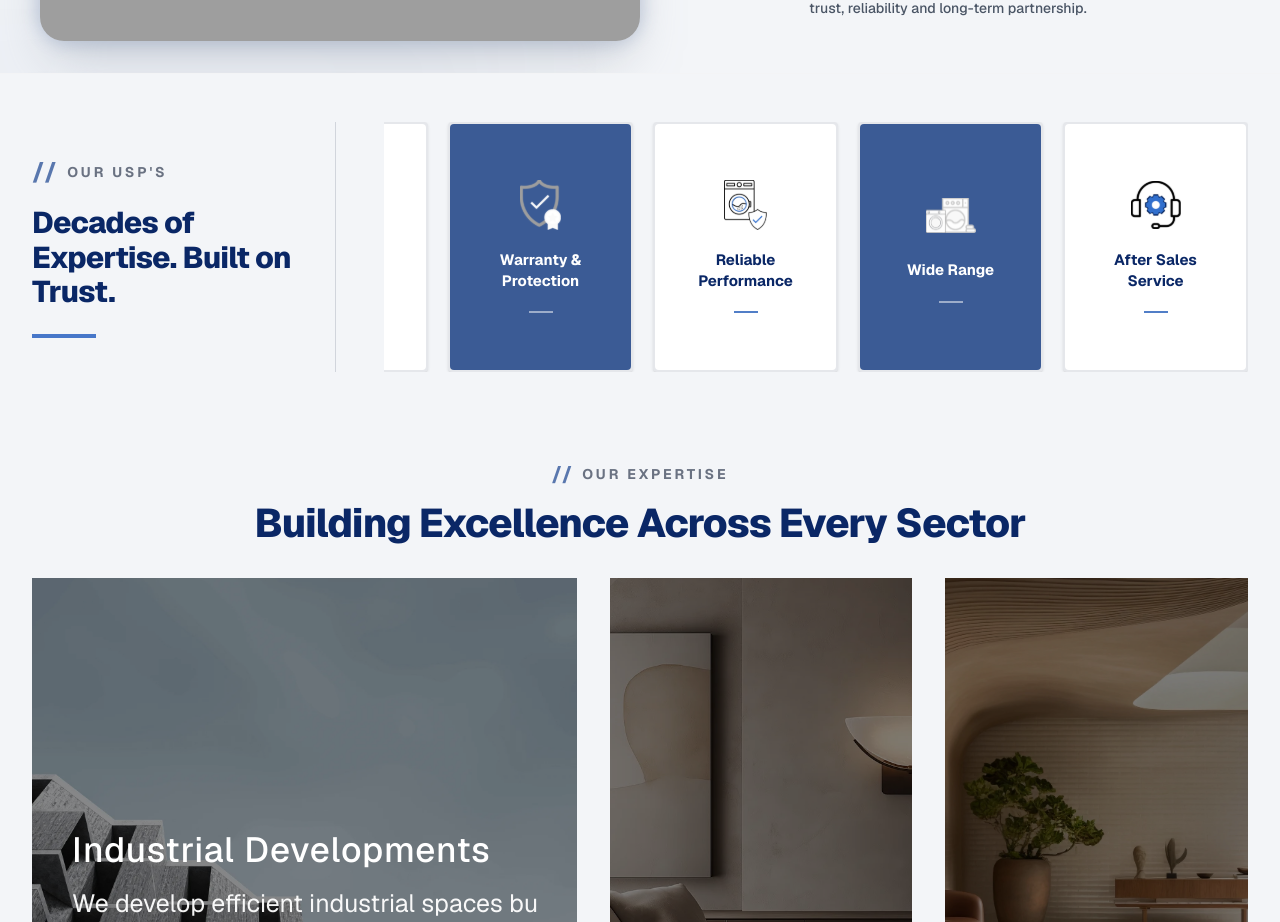
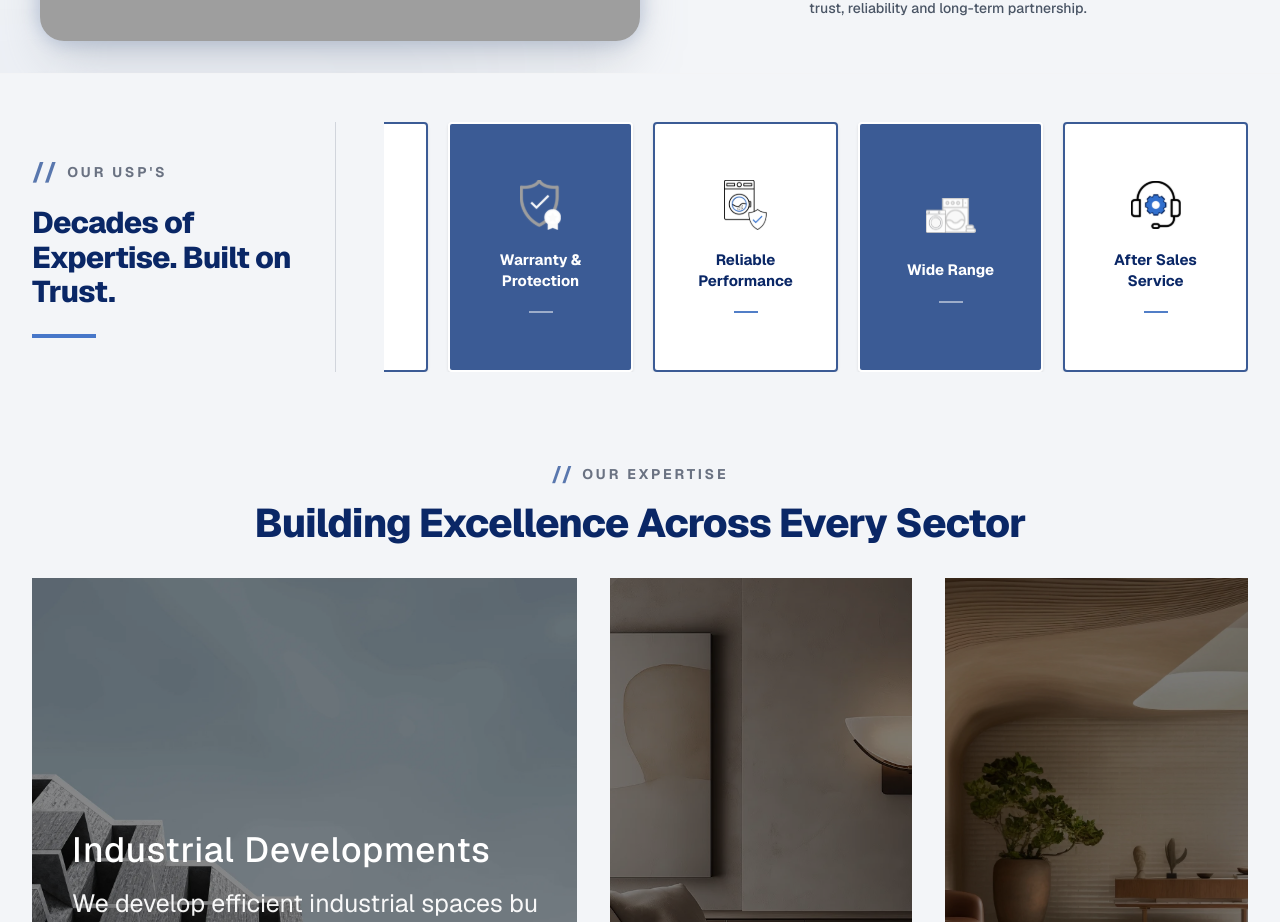
Before and after one commit to Ankita030694/Xcel-, a Next.js app: page / in a window 1280 px wide. Shown: the part 1860-2782 px from the top of the page. Built offline with nearby package versions, Linux system fonts and the light colour scheme; grey boxes are pictures that could not be loaded.

Commit message:
Remove animated border and set static contrasting borders for USP cards

```diff
--- a/app/page.tsx
+++ b/app/page.tsx
@@ -410,11 +410,11 @@ const WhyChooseUs = () => {
             {whyChooseUsData.map((item, index) => {
               const isOdd = index % 2 === 0;
               const frontClasses = isOdd
-                ? "bg-white text-[#0a2766]"
-                : "bg-[#3b5b95] text-white";
+                ? "bg-white border-2 border-[#3b5b95] text-[#0a2766]"
+                : "bg-[#3b5b95] border-2 border-white text-white";
               const backClasses = isOdd
-                ? "bg-[#3b5b95] text-white"
-                : "bg-white text-[#0a2766]";
+                ? "bg-[#3b5b95] border-2 border-white text-white"
+                : "bg-white border-2 border-[#3b5b95] text-[#0a2766]";
 
               const frontIconColor = isOdd ? "text-[#1d438a]" : "text-white";
               const backIconColor = isOdd ? "text-white" : "text-[#1d438a]";
@@ -427,13 +427,10 @@ const WhyChooseUs = () => {
                   className="group shrink-0 snap-start w-[140px] sm:w-[170px] lg:w-[190px] xl:w-[185px] 2xl:w-[200px] h-[220px] lg:h-[250px] cursor-pointer"
                   onTouchStart={() => {}}
                 >
-                  <div className={`relative w-full h-full shadow-sm hover:shadow-xl rounded-sm overflow-hidden bg-gray-200`}>
-
-                    {/* Spinning Light Border */}
-                    <div className="absolute inset-[-100%] animate-[spin_0.8s_linear_infinite] bg-[conic-gradient(from_0deg,transparent_0_300deg,#3b82f6_360deg)] opacity-0 group-hover:opacity-100 transition-opacity duration-300"></div>
+                  <div className={`relative w-full h-full shadow-sm hover:shadow-xl rounded-sm`}>
 
                     {/* Front Face */}
-                    <div className={`absolute inset-[2px] flex flex-col items-center justify-center text-center p-3 rounded-sm transition-opacity duration-700 ease-in-out opacity-100 group-hover:opacity-0 ${frontClasses}`}>
+                    <div className={`absolute inset-0 w-full h-full flex flex-col items-center justify-center text-center p-3 rounded-sm transition-opacity duration-700 ease-in-out opacity-100 group-hover:opacity-0 ${frontClasses}`}>
                       <div className={`mb-5 ${frontIconColor}`}>
                         {item.beforeIcon ? <img src={item.beforeIcon} alt="" className="w-[42px] h-[42px] lg:w-[50px] lg:h-[50px] object-contain mx-auto" /> : item.icon}
                       </div>
@@ -444,7 +441,7 @@ const WhyChooseUs = () => {
                     </div>
 
                     {/* Back Face */}
-                    <div className={`absolute inset-[2px] flex flex-col items-center justify-center text-center p-3 sm:p-4 rounded-sm transition-opacity duration-700 ease-in-out opacity-0 group-hover:opacity-100 ${backClasses}`}>
+                    <div className={`absolute inset-0 w-full h-full flex flex-col items-center justify-center text-center p-3 sm:p-4 rounded-sm transition-opacity duration-700 ease-in-out opacity-0 group-hover:opacity-100 ${backClasses}`}>
                       <div className={`mb-3 opacity-90 ${backIconColor}`}>
                         {item.afterIcon ? <img src={item.afterIcon} alt="" className="w-[42px] h-[42px] lg:w-[50px] lg:h-[50px] object-contain mx-auto" /> : item.icon}
                       </div>
```
